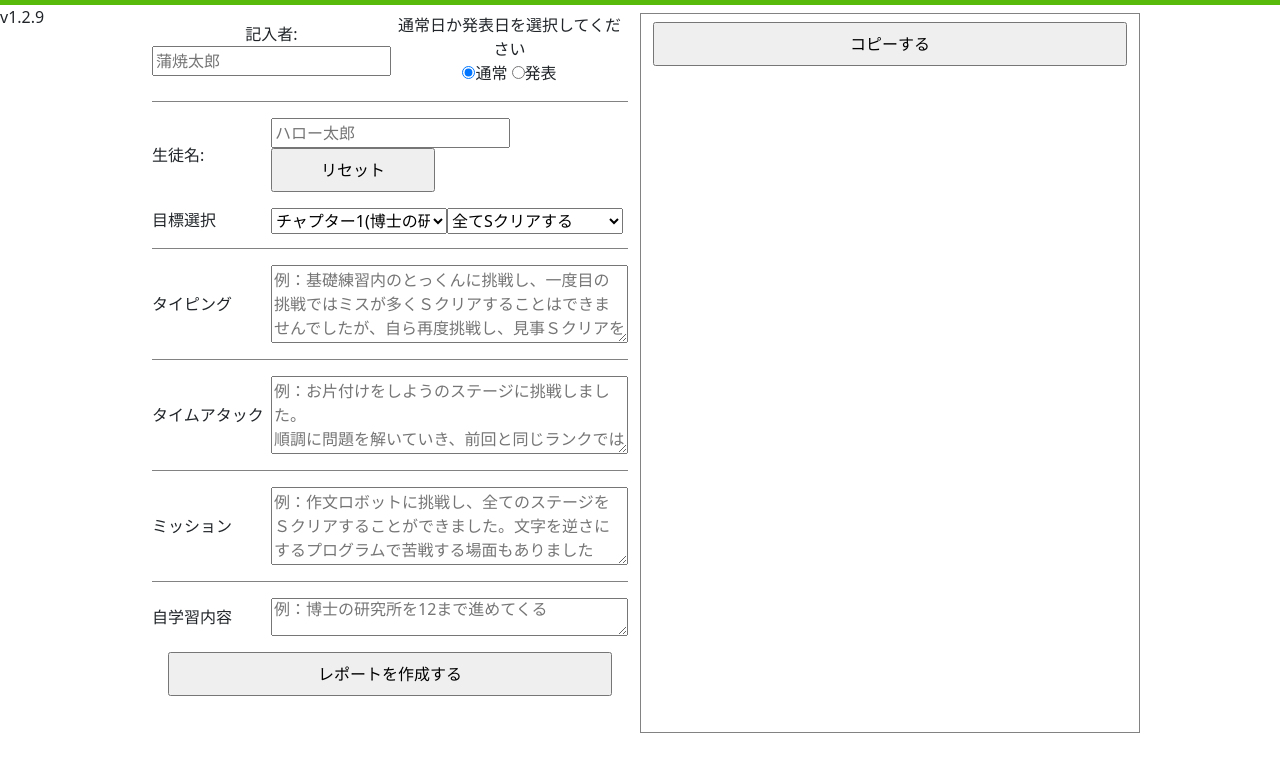
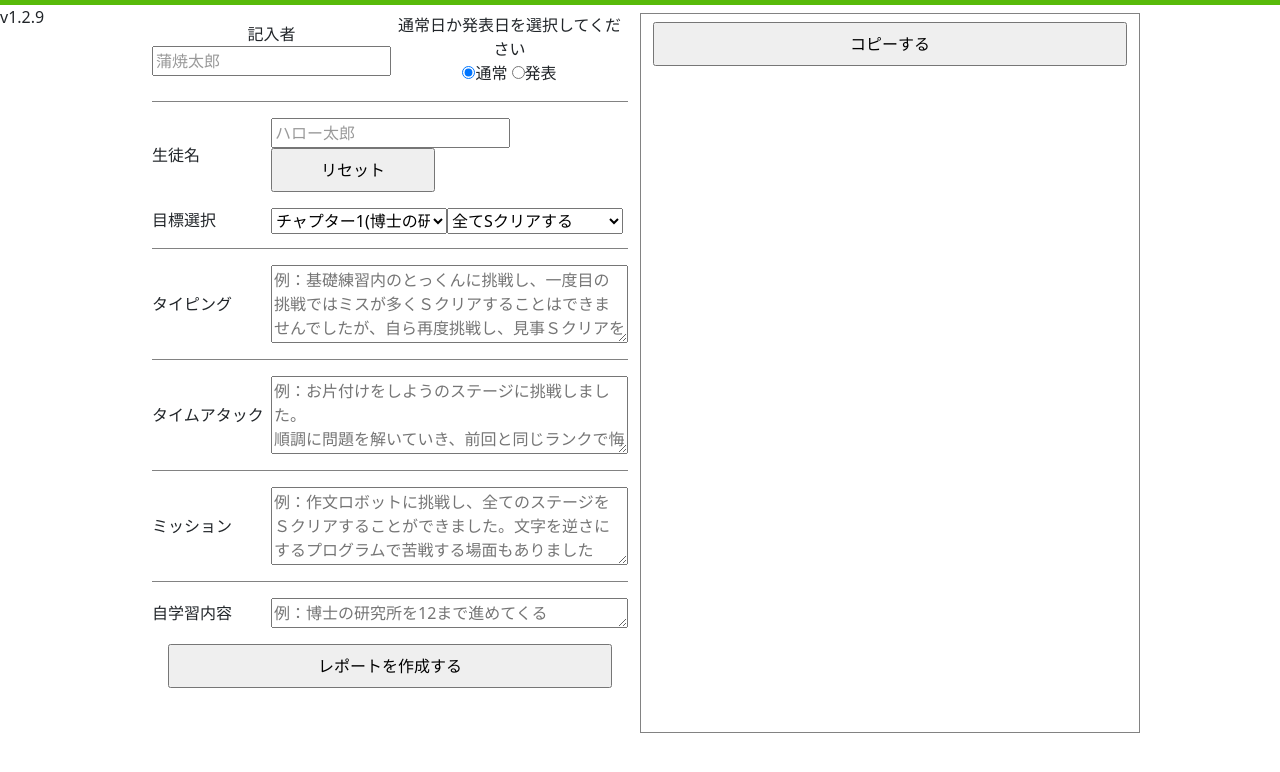
Before and after one commit to hallo-systems/lms-message, a plain HTML site: page index.html in a window 1280 px wide. Both pictures are taken after a click on the radio button 468 px from the left and 72 px from the top of the page. Drawn offline with nearby package versions, Linux system fonts and the light colour scheme.

Commit message:
changed placeholde & class
changed the id "Homework" column height

```diff
--- a/index.html
+++ b/index.html
@@ -16,7 +16,7 @@
                 <div class="overflow-auto">
                 <div class="text-center d-flex line align-items-center justify-content-around pb-3">
                     <div class="coach">
-                        <label for="coachname">記入者:</label>
+                        <label for="coachname">記入者</label>
                         <input id="coachname" class="d-block" type="text" name="coachname" placeholder="蒲焼太郎">
                     </div>
                     <div class="lessonType">
@@ -29,7 +29,7 @@
                     <form>
                         <div class="item"style="padding-top: 1rem;">
                             <div class="d-flex align-items-center">
-                                <label for="studentName" class="col-3">生徒名:</label>
+                                <label for="studentName" class="col-3">生徒名</label>
                                 <div class="ml-auto">
                                     <input id="studentName" type="text" name="studentName" placeholder="ハロー太郎">
                                     <input type="reset" value="リセット">
@@ -89,7 +89,7 @@
                             </div>
                             <div class="line gap d-flex align-items-center pb-3">
                                     <label for="time-attack" class="col-3">タイムアタック</label>
-                                    <textarea name="time-attack" id="time-attack" cols="45" rows="3" placeholder="例：お片付けをしようのステージに挑戦しました。&#13;順調に問題を解いていき、前回と同じランクではありましたが、より高い得点を出すことができました。"></textarea>
+                                    <textarea name="time-attack" id="time-attack" cols="45" rows="3" placeholder="例：お片付けをしようのステージに挑戦しました。&#13;順調に問題を解いていき、前回と同じランクで悔しそうにしていましたが、より高い得点を出すことができました。"></textarea>
                             </div>
                             <div class="line gap d-flex align-items-center pb-3">
                                     <label for="mission_mode" class="col-3">ミッション</label>
@@ -117,7 +117,7 @@
 
                             <div class="gap d-flex align-items-center">
                                 <label for="homeWork" class="col-3">自学習内容</label>
-                                <textarea name="homeWork" id="homeWork" class="lh-1" cols="45" placeholder="例：博士の研究所を12まで進めてくる"></textarea>
+                                <textarea name="homeWork" id="homeWork" cols="45"rows="1" placeholder="例：博士の研究所を12まで進めてくる"></textarea>
                             </div>
                             <div class="btn-area gap gap-u">
                                 <input class="submit col-12 m-auto" type="button" value="レポートを作成する" onclick="submitHandler()">
@@ -129,12 +129,12 @@
                     <form>
                         <!-- <div class="text-center"> -->
                             <div class="item gap">
-                                <label for="pstudentname">生徒名:</label>
+                                <label for="pstudentname" class="col-3" >生徒名</label>
                                 <input id="pstudentname" type="text" name="pstudentname" placeholder="ハロー太郎">
                                 <input type="reset" value="リセット">
                             </div>
-                            <div class="title">
-                                <label for="title">タイトル</label>
+                            <div class="title d-flex align-items-center line">
+                                <label for="title" class="col-3" >タイトル</label>
                                 <textarea name="title" id="title" cols="45" rows="1" placeholder="プレゼンテーションタイトル"></textarea>
                             </div>
                             <!-- <div class="pComment line pb-3">
@@ -159,7 +159,7 @@
                             </div>
                             <div class="gap d-flex align-items-center pb-3">
                                 <label for="homeWork" class="col-3">自学習内容</label>
-                                <textarea name="homeWork" id="phomeWork" class="lh-1" cols="45" placeholder="例：博士の研究所を12まで進めてくる"></textarea>
+                                <textarea name="homeWork" id="phomeWork" cols="45" rows="1" placeholder="例：博士の研究所を12まで進めてくる"></textarea>
                             </div>
                             <div class="btn-area gap">
                                 <input class="submit col-12 m-auto" type="button" value="レポートを作成する" onclick="submitHandler()">
--- a/style.css
+++ b/style.css
@@ -7,6 +7,9 @@ body {
     width: 1000px;
     margin: 1rem auto;
 }
+input::placeholder {
+    color: rgba(0, 0, 0, 0.400);
+  }
 .line{
     border-bottom: 1px solid #0000007d;
 }
@@ -24,7 +27,7 @@ body {
     margin-bottom: 1rem;
 }
 .title{
-    margin-bottom: 1rem;
+    padding-bottom: 1rem
 }
 input.submit {
     margin: 0 1rem;
```
